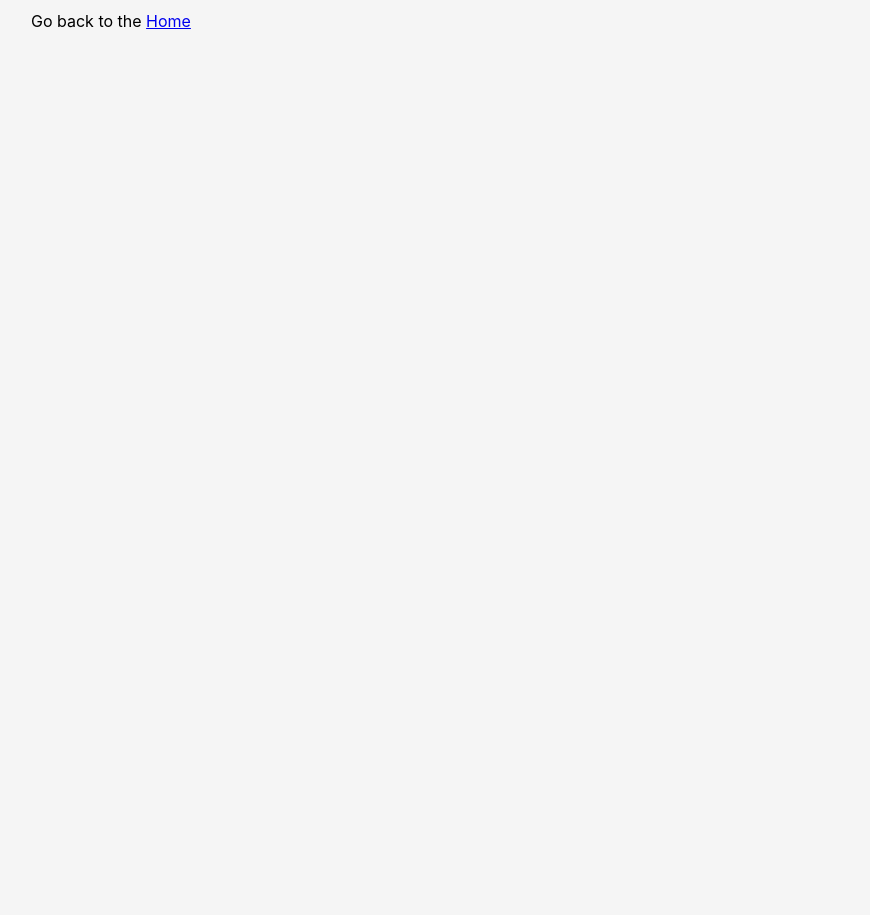
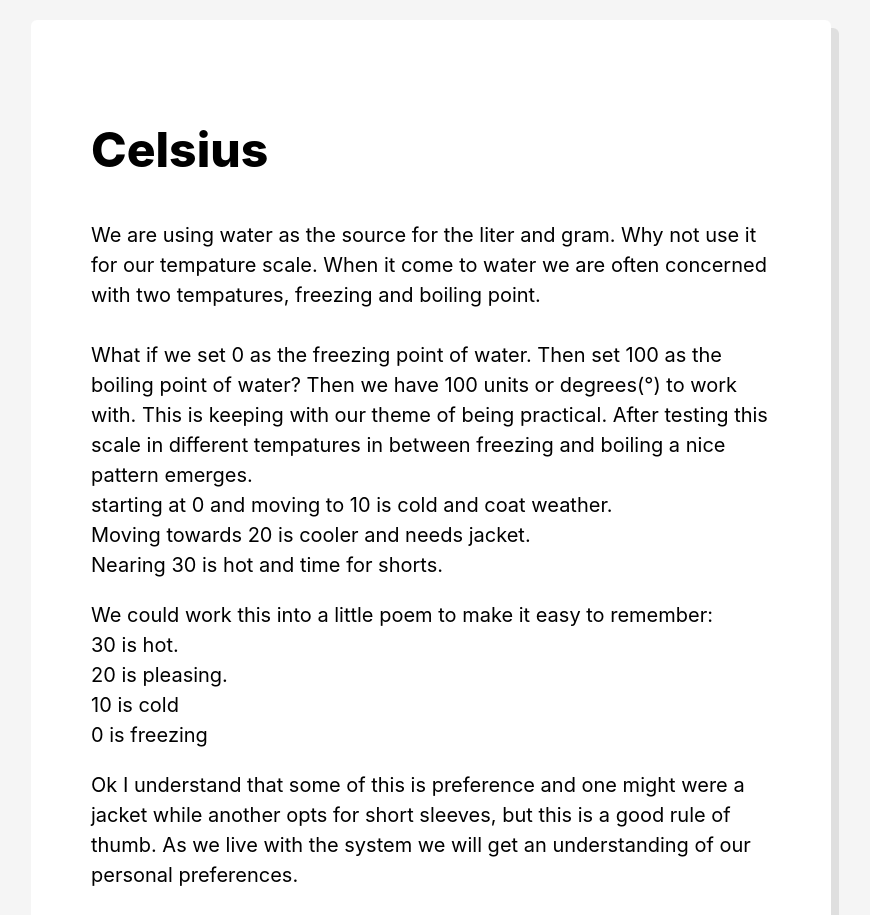
Before and after one commit to ronnross/waxeccentric, a Next.js app: page /ametrica/celsius in a window 1280 px wide. Before the commit this address had no page. Shown: the part 180-1095 px from the top of the page, without its empty margins (209-1079 px from the left). Before the commit the page ends 800 px from the top, so only its background shows below. Built offline with nearby package versions, Linux system fonts and the light colour scheme.

Commit message:
fixing casing issue

```diff
--- /dev/null
+++ b/pages/ametrica/celsius.js
@@ -0,0 +1,81 @@
+import Head from "next/head";
+import Link from "next/link";
+
+const Celsius = () => {
+  return (
+    <>
+      <Head>
+        <title>Ametrica | Celsius</title>
+        <meta name="keywords" content="Celsius" />
+      </Head>
+      <section name="meter">
+        <h1 className="Heading__title pl-4">
+          Ame<span className="blue">(t)</span>rica
+        </h1>
+        <article className="Section__article">
+          <h2 className="Heading__title">Celsius</h2>
+
+          <p>
+            We are using water as the source for the liter and gram. Why not use
+            it for our tempature scale. When it come to water we are often
+            concerned with two tempatures, freezing and boiling point.
+            <br />
+            <br />
+            What if we set 0 as the freezing point of water. Then set 100 as the
+            boiling point of water? Then we have 100 units or degrees(°) to work
+            with. This is keeping with our theme of being practical. After
+            testing this scale in different tempatures in between freezing and
+            boiling a nice pattern emerges.
+            <br />
+            starting at 0 and moving to 10 is cold and coat weather.
+            <br />
+            Moving towards 20 is cooler and needs jacket. <br />
+            Nearing 30 is hot and time for shorts. <br />
+          </p>
+          <p>
+            We could work this into a little poem to make it easy to remember:
+            <br />
+            30 is hot.
+            <br />
+            20 is pleasing.
+            <br />
+            10 is cold
+            <br />
+            0 is freezing
+            <br />
+          </p>
+          <p>
+            Ok I understand that some of this is preference and one might were a
+            jacket while another opts for short sleeves, but this is a good rule
+            of thumb. As we live with the system we will get an understanding of
+            our personal preferences.
+          </p>
+          <p>
+            Some other temps we might want to remember. <br />
+            Room tempature is around 20° to 22°.
+            <br />
+            Our body tempature is about 37°.
+          </p>
+          <p>
+            We metioned in the section defining the{" "}
+            <Link href="/ametrica/gram">
+              <a>Gram</a>
+            </Link>{" "}
+            that water&apos;s weight changes in different tempatures. We can find
+            which tempature water is at its most dense and us that for our gram.
+            Turns out it is 4°. Now we can build scales!
+          </p>
+          <p>
+            Finally, for the name of this system. Here is where we will take a
+            detour from our method of naming and name it after a person Anders
+            Celsius. By going with Celsius and not a more general Greek term for
+            tempature, we can avoid confusion with another tempature system we
+            might need for something else; like measuring absolute zero.
+          </p>
+        </article>
+      </section>
+    </>
+  );
+};
+
+export default Celsius;
--- a/pages/ametrica/gram.js
+++ b/pages/ametrica/gram.js
@@ -114,7 +114,7 @@ const Gram = () => {
             for larger weights this error could compound. So if we are going to do
             it. let&apos;s do it right. and for that we need a tempature system.
           </p>
-          <Link href="/ametrica/Celsius">
+          <Link href="/ametrica/celsius">
             <a>Let&apos;s measure tempature!</a>
           </Link>
         </article>
```
